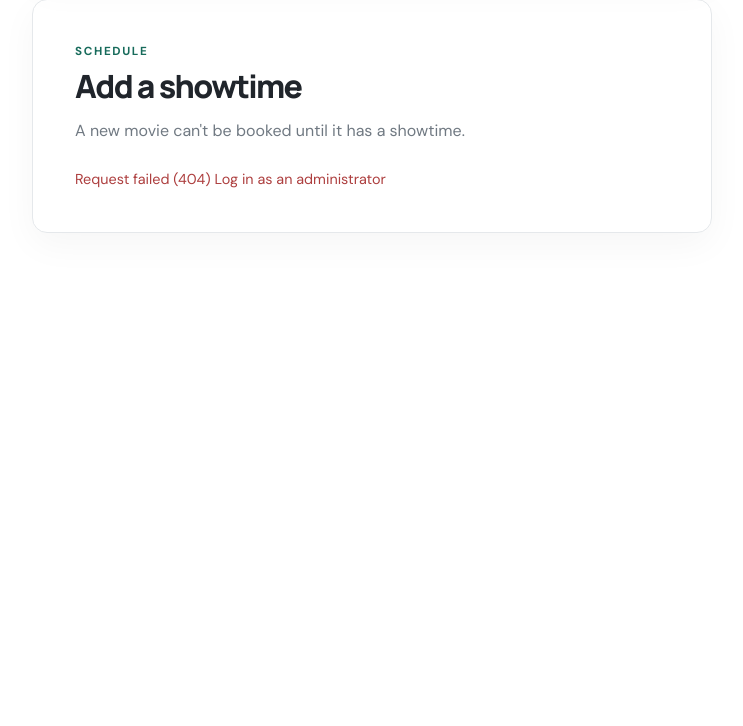
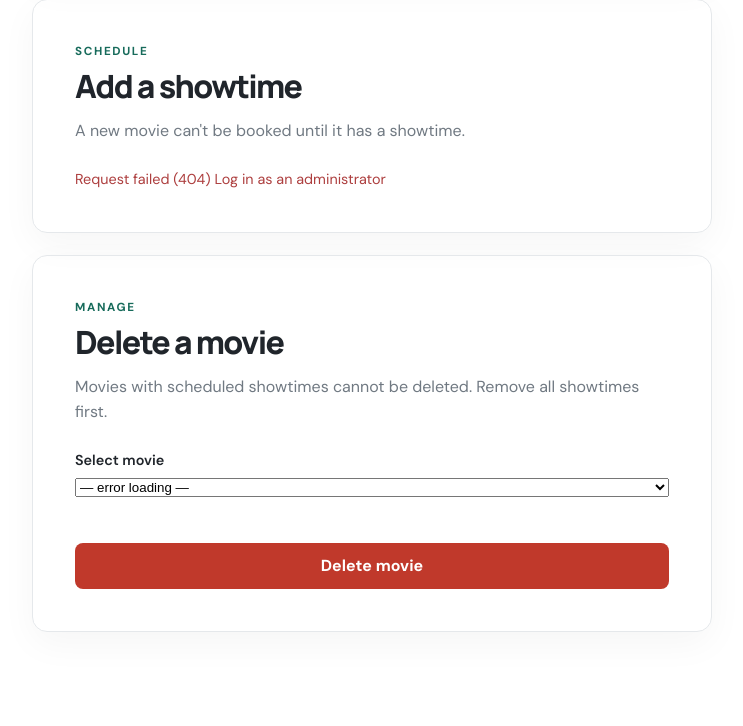
Before and after one commit to PratikJesthi/Movie-Reservation-System--Java-Project, a Spring app: page /admin in a window 1280 px wide. Shown: the part 385-1111 px from the top of the page, without its empty margins (268-1011 px from the left). Before the commit the page ends 618 px from the top, so only its background shows below. Run offline with Thymeleaf, Linux system fonts and the light colour scheme; the template is opened without the code that fills it, so the values that code supplies are empty; database files in the repository are not loaded.

Commit message:
Feat: session warning banner, poster upload, delete movie section
- Movie.posterUrl: column type -> text (supports data URL uploads)
- MovieRequest.posterUrl: remove @Size(max=1000) constraint
- ShowRepository: add existsByMovieId()
- MovieService.delete(): guard against deletion when showtimes exist (clear 400 error)
- admin.html: session warning banner with exit button, poster file picker, delete movie section
- app.js: updateNavigation shows admin banner; wireMovieForm adds FileReader poster picker; wireDeleteMovieForm loads movies and handles delete with confirm dialog
- styles.css: admin-session-banner and button-danger styles
- MovieServiceTest: inject mock ShowRepository into updated constructor

```diff
--- a/src/main/java/com/moviebooking/dto/MovieRequest.java
+++ b/src/main/java/com/moviebooking/dto/MovieRequest.java
@@ -13,7 +13,7 @@ public record MovieRequest(
         @NotBlank @Size(max = 100) String genre,
         @NotNull @Positive Integer durationMinutes,
         @NotBlank @Size(max = 80) String language,
-        @Size(max = 1000) String posterUrl,
+        String posterUrl,
         LocalDate releaseDate,
         @Pattern(regexp = "U|UA|A", message = "Certificate must be U, UA or A.") String certificate) {
 }
--- a/src/main/java/com/moviebooking/model/Movie.java
+++ b/src/main/java/com/moviebooking/model/Movie.java
@@ -35,7 +35,7 @@ public class Movie {
     @Column(nullable = false, length = 80)
     private String language;
 
-    @Column(name = "poster_url", length = 1000)
+    @Column(name = "poster_url", columnDefinition = "text")
     private String posterUrl;
 
     @Column(name = "release_date")
--- a/src/main/java/com/moviebooking/repository/ShowRepository.java
+++ b/src/main/java/com/moviebooking/repository/ShowRepository.java
@@ -7,6 +7,8 @@ import org.springframework.data.jpa.repository.JpaRepository;
 public interface ShowRepository extends JpaRepository<Show, Long> {
     List<Show> findByMovieIdOrderByShowTime(Long movieId);
 
+    boolean existsByMovieId(Long movieId);
+
     java.util.List<Show> findByScreenIdAndShowTimeBetween(Long screenId,
             java.time.LocalDateTime from, java.time.LocalDateTime to);
 }
--- a/src/main/resources/static/css/styles.css
+++ b/src/main/resources/static/css/styles.css
@@ -88,3 +88,13 @@ label small { color: var(--muted); font-weight: 400; }
 .filters input, .filters select { padding: .6rem .8rem; border: 1px solid rgba(128,128,128,.4);
     border-radius: 8px; background: transparent; color: inherit; font: inherit; }
 .filters input { flex: 1 1 220px; }
+
+/* Admin session banner */
+.admin-session-banner { display: flex; align-items: center; justify-content: space-between; gap: 14px; flex-wrap: wrap;
+    background: #fff8e1; border: 1px solid #ffe082; border-radius: 10px; padding: 14px 20px;
+    margin: 18px 0 0; font-size: .92rem; color: #5a4000; }
+.admin-session-banner[hidden] { display: none; }
+
+/* Danger button */
+.button-danger { background: #c0392b; }
+.button-danger:hover:not(:disabled) { background: #96281b; }
--- a/src/main/resources/static/js/app.js
+++ b/src/main/resources/static/js/app.js
@@ -38,6 +38,17 @@ async function updateNavigation() {
             window.location.href = '/';
         });
         if (user.role === 'ADMIN') document.querySelector('#admin-link').hidden = false;
+
+        // Show admin session banner on admin page
+        const banner = document.querySelector('#admin-session-banner');
+        if (banner && user.role === 'ADMIN') {
+            document.querySelector('#admin-banner-email').textContent = user.email || 'admin';
+            banner.hidden = false;
+            document.querySelector('#admin-exit-btn').addEventListener('click', async () => {
+                await api('/api/auth/logout', { method: 'POST' });
+                window.location.href = '/';
+            });
+        }
     } catch (_) {
         // Guests see the default login and register links.
     }
@@ -249,9 +260,29 @@ async function wireMovieForm() {
             const movie = await api('/api/movies', { method: 'POST', body: JSON.stringify(values) });
             setMessage(message, `Added “${movie.title}”.`, false);
             form.reset();
+            const fileHint = document.querySelector('#poster-file-hint');
+            if (fileHint) fileHint.textContent = '';
             if (window.refreshShowOptions) window.refreshShowOptions();
+            if (window.refreshDeleteOptions) window.refreshDeleteOptions();
         } catch (error) { setMessage(message, error.message); }
     });
+
+    // Poster file picker: convert image to data URL and place in URL field
+    const fileInput = form.querySelector('#poster-file-input');
+    const urlInput = form.querySelector('#poster-url-input');
+    const fileHint = document.querySelector('#poster-file-hint');
+    if (fileInput && urlInput) {
+        fileInput.addEventListener('change', () => {
+            const file = fileInput.files[0];
+            if (!file) return;
+            const reader = new FileReader();
+            reader.onload = e => {
+                urlInput.value = e.target.result;
+                if (fileHint) fileHint.textContent = `Loaded: ${file.name} (${(file.size / 1024).toFixed(1)} KB)`;
+            };
+            reader.readAsDataURL(file);
+        });
+    }
 }
 
 async function wireShowForm() {
@@ -300,6 +331,40 @@ function wireAdminLoginForm() {
     });
 }
 
+async function wireDeleteMovieForm() {
+    const form = document.querySelector('#delete-movie-form');
+    if (!form) return;
+    const select = form.querySelector('#delete-movie-select');
+    const message = document.querySelector('#delete-message');
+    const refresh = async () => {
+        const movies = await api('/api/movies');
+        if (!movies.length) {
+            select.innerHTML = '<option value="">— no movies —</option>';
+            return;
+        }
+        select.innerHTML = movies.map(m =>
+            `<option value="${m.id}">${escapeHtml(m.title)} (${escapeHtml(m.language)})</option>`
+        ).join('');
+    };
+    window.refreshDeleteOptions = () => refresh().catch(() => {});
+    try { await refresh(); } catch (error) {
+        select.innerHTML = '<option value="">— error loading —</option>';
+    }
+    form.addEventListener('submit', async event => {
+        event.preventDefault();
+        const id = select.value;
+        if (!id) return;
+        const label = select.options[select.selectedIndex].text;
+        if (!window.confirm(`Delete "${label}"? This cannot be undone.`)) return;
+        try {
+            await api(`/api/movies/${id}`, { method: 'DELETE' });
+            setMessage(message, `"${label}" was deleted.`, false);
+            await refresh();
+            if (window.refreshShowOptions) window.refreshShowOptions();
+        } catch (error) { setMessage(message, error.message); }
+    });
+}
+
 document.addEventListener('DOMContentLoaded', () => {
     updateNavigation();
     const page = document.body.dataset.page;
@@ -312,4 +377,5 @@ document.addEventListener('DOMContentLoaded', () => {
     if (page === 'admin-login') wireAdminLoginForm();
     if (page === 'admin') wireMovieForm();
     if (page === 'admin') wireShowForm();
+    if (page === 'admin') wireDeleteMovieForm();
 });
--- a/src/main/resources/templates/admin.html
+++ b/src/main/resources/templates/admin.html
@@ -12,6 +12,12 @@
     <div th:replace="~{fragments/nav :: navigation}"></div>
 
     <main class="container narrow">
+
+        <!-- Session warning banner -->
+        <div class="admin-session-banner" id="admin-session-banner" hidden>
+            <span>⚠️ You are logged in as <strong id="admin-banner-email"></strong>. Logging in here shares your browser session — opening this in a tab where a customer is logged in will end that session.</span>
+            <button class="button button-secondary button-small" id="admin-exit-btn" type="button">Exit admin &amp; go to home</button>
+        </div>
 
         <!-- Add Movie Section -->
         <section class="form-card">
@@ -69,8 +75,15 @@
                 <label>
                     Poster image URL
                     <span class="muted">(optional)</span>
-                    <input name="posterUrl" type="url" maxlength="1000">
+                    <input name="posterUrl" type="url" id="poster-url-input" autocomplete="off">
                 </label>
+
+                <label>
+                    Or upload a poster image
+                    <span class="muted">(optional — overrides URL above)</span>
+                    <input id="poster-file-input" type="file" accept="image/jpeg,image/png,image/webp,image/gif">
+                </label>
+                <small class="muted" id="poster-file-hint"></small>
 
                 <p id="form-message" class="form-message" role="alert"></p>
 
@@ -115,6 +128,26 @@
             </form>
         </section>
 
+        <!-- Delete Movie Section -->
+        <section class="form-card">
+            <p class="eyebrow">MANAGE</p>
+            <h1>Delete a movie</h1>
+            <p class="muted">Movies with scheduled showtimes cannot be deleted. Remove all showtimes first.</p>
+
+            <form id="delete-movie-form">
+                <label>
+                    Select movie
+                    <select name="movieId" id="delete-movie-select" required>
+                        <option value="">— loading… —</option>
+                    </select>
+                </label>
+
+                <p id="delete-message" class="form-message" role="alert"></p>
+
+                <button class="button button-danger" type="submit">Delete movie</button>
+            </form>
+        </section>
+
     </main>
 
     <script src="/js/app.js" defer></script>
```
Also changed, not shown: src/main/java/com/moviebooking/service/MovieService.java (+12 -2 lines), 1 other file.
